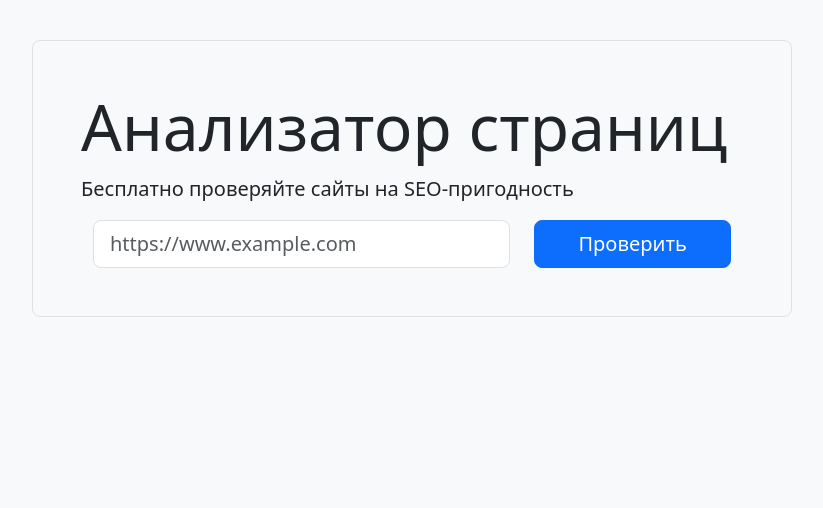
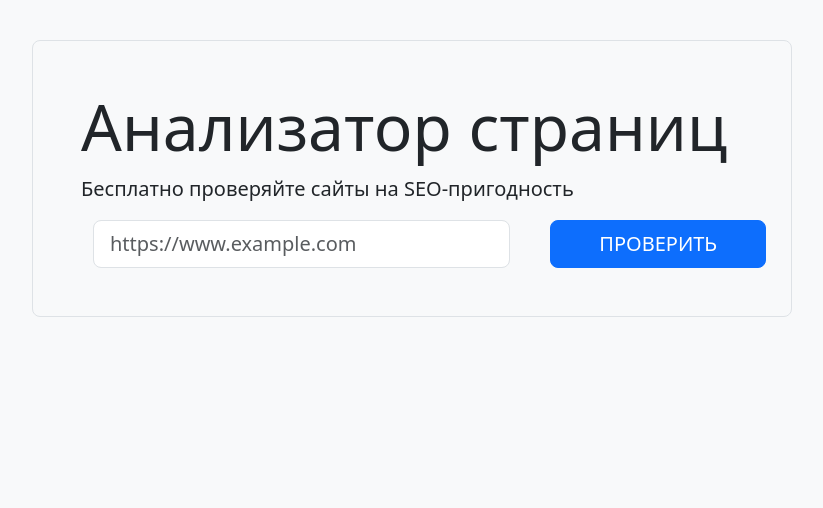
Before and after one commit to Marina-Charaeva/python-project-83, a Flask app: page / in a window 1280 px wide. Shown: the part 56-564 px from the top of the page, without its empty margins (228-1051 px from the left). Run offline with Flask 3, Linux system fonts and the light colour scheme.

Commit message:
Исправление ошибок

```diff
--- a/page_analyzer/templates/index.html
+++ b/page_analyzer/templates/index.html
@@ -16,7 +16,7 @@
                            class="form-control form-control-lg" required>
                 </div>
                 <div class="col-4">
-                    <button type="submit" class="btn btn-primary btn-lg w-100">Проверить</button>
+                    <input type="submit" class="btn btn-primary  btn-lg ms-3 px-5 text-uppercase mx-3" value="Проверить">
                 </div>
             </div>
         </form>
--- a/page_analyzer/templates/url_detail.html
+++ b/page_analyzer/templates/url_detail.html
@@ -36,7 +36,7 @@
     <div class="col-12">
         <h2 class="mt-5 mb-3">Проверки</h2>
         <form method="post" action="{{ url_for('check_url', id=url[0]) }}">
-            <button type="submit" class="btn btn-primary">Запустить проверку</button>
+            <input type="submit" class="btn btn-primary" value="Запустить проверку">
         </form>
 
         <div class="table-responsive mt-3">
```
